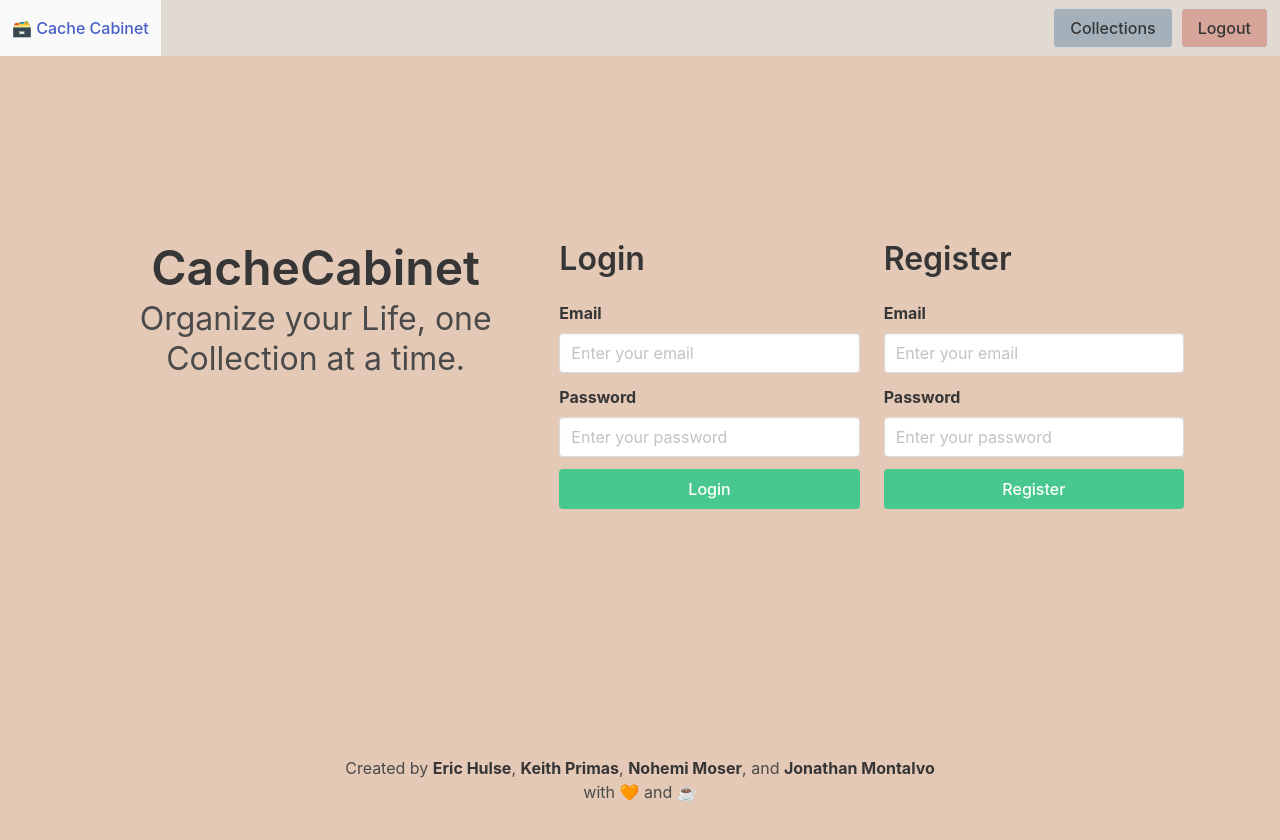
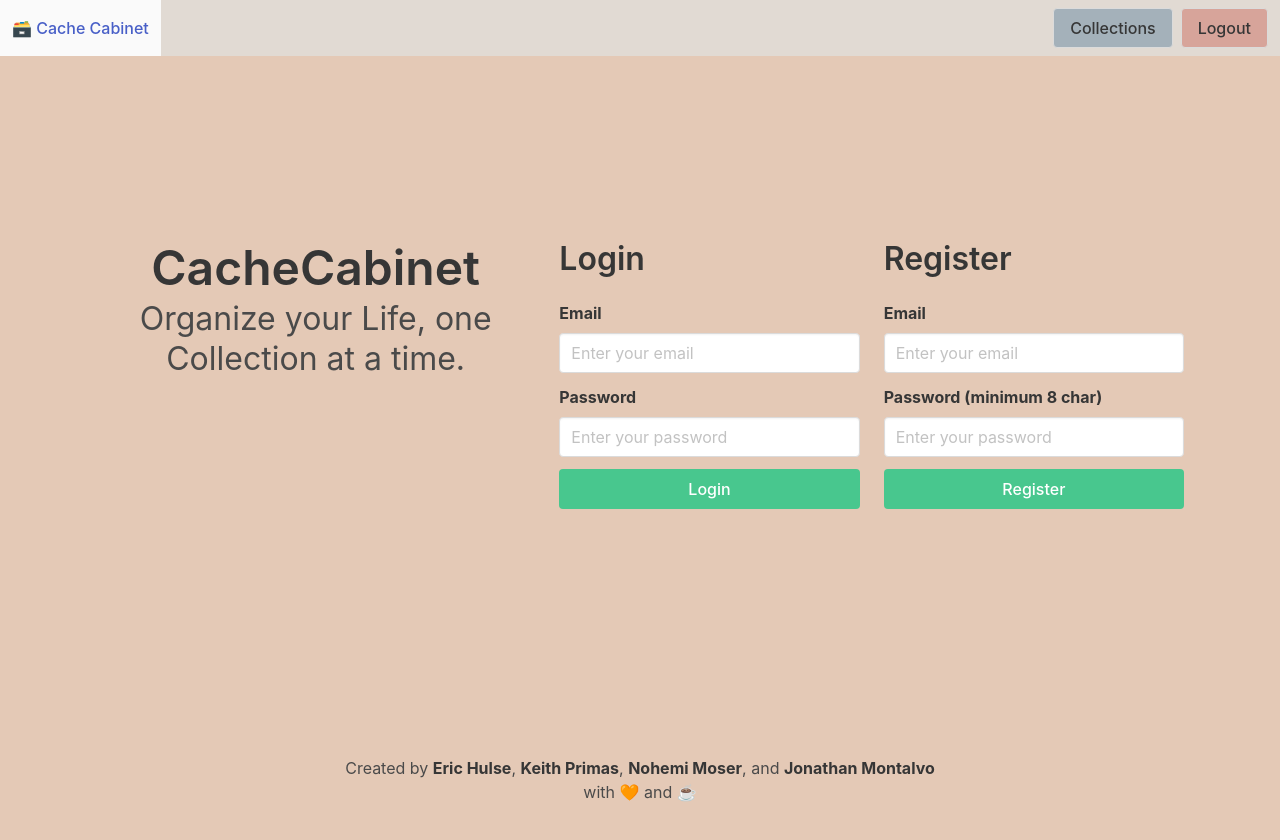
Before and after one commit to sempercuriosus/CacheCabinet, a React (Vite) app in the folder cachecabinet/Client/: page / in a window 1280 px wide. Shown: the top 840 px of the page. Built offline with nearby package versions, Linux system fonts and the light colour scheme.

Commit message:
added password clarification on register

```diff
--- a/cachecabinet/Client/src/components/Register.jsx
+++ b/cachecabinet/Client/src/components/Register.jsx
@@ -50,7 +50,7 @@ function Register(props) {
           </div>
 
           <div className="field">
-            <label className="label">Password</label>
+            <label className="label">Password (minimum 8 char)</label>
             <div className="control">
               <input
                 className="input"
```
